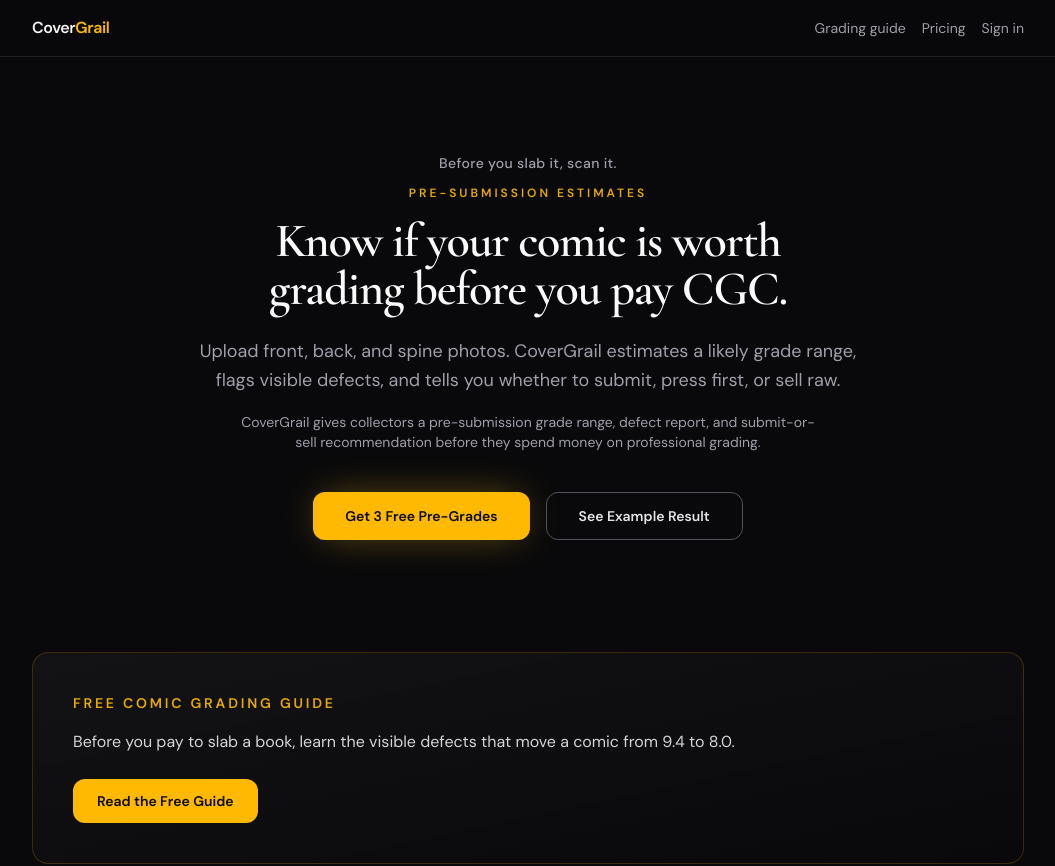
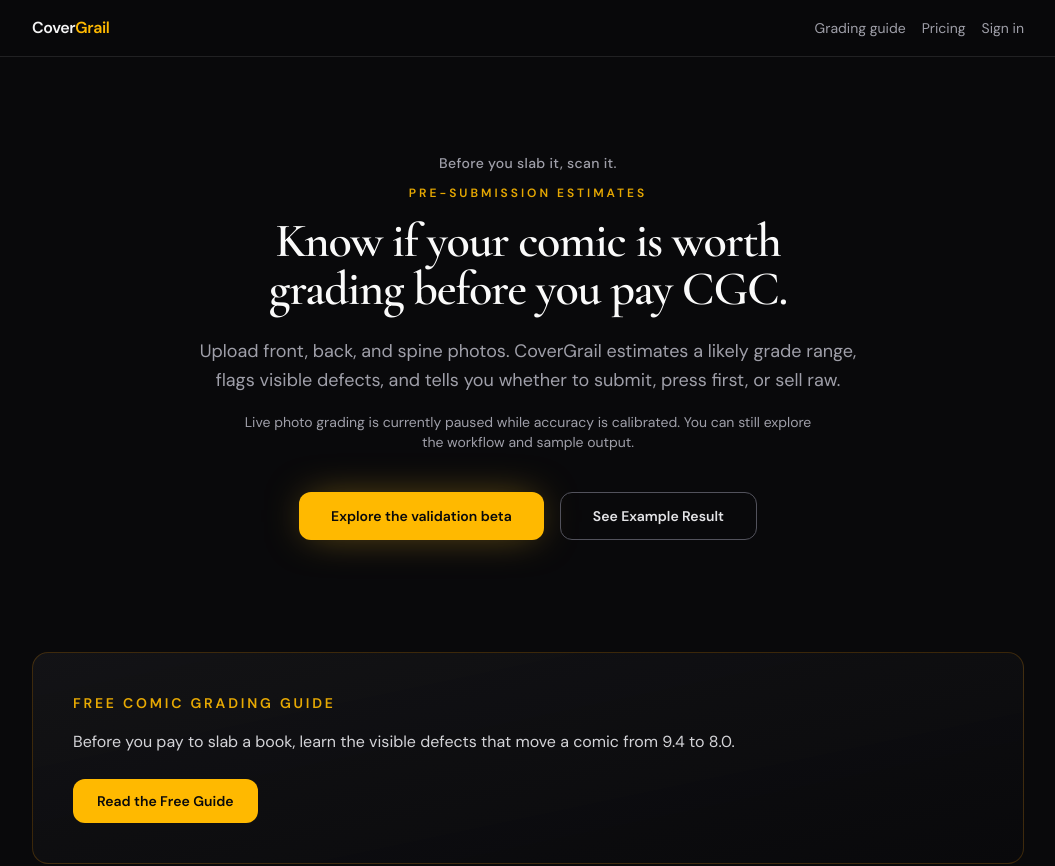
Before and after one commit to BTheCoderr/CoverGrail, a Next.js app: page / in a window 1280 px wide. Shown: the top 866 px of the page, without its empty margins (112-1167 px from the left). Built offline with nearby package versions, Linux system fonts and the light colour scheme; no server answers.

Commit message:
Make hero honest during grading validation [skip netlify]

```diff
--- a/src/components/landing/Hero.tsx
+++ b/src/components/landing/Hero.tsx
@@ -1,6 +1,9 @@
 import Link from "next/link";
+import { isMockGradeEnabled } from "@/lib/ai/mode";
 
 export function Hero() {
+  const gradingValidation = isMockGradeEnabled();
+
   return (
     <section className="mx-auto max-w-3xl text-center">
       <p className="mb-3 text-sm font-medium tracking-wide text-zinc-400">
@@ -18,16 +21,16 @@
         first, or sell raw.
       </p>
       <p className="mx-auto mt-4 max-w-xl text-sm text-zinc-400">
-        CoverGrail gives collectors a pre-submission grade range, defect report,
-        and submit-or-sell recommendation before they spend money on professional
-        grading.
+        {gradingValidation
+          ? "Live photo grading is currently paused while accuracy is calibrated. You can still explore the workflow and sample output."
+          : "CoverGrail gives collectors a pre-submission grade range, defect report, and condition-based recommendation before they spend money on professional grading."}
       </p>
       <div className="mt-10 flex flex-col items-center justify-center gap-4 sm:flex-row">
         <Link
           href="/login"
           className="inline-flex h-12 items-center justify-center rounded-xl bg-amber-400 px-8 text-sm font-semibold text-zinc-950 shadow-[0_0_40px_-10px_rgba(251,191,36,0.55)] transition hover:bg-amber-300"
         >
-          Get 3 Free Pre-Grades
+          {gradingValidation ? "Explore the validation beta" : "Get 3 Free Pre-Grades"}
         </Link>
         <a
           href="#example-result"
```
